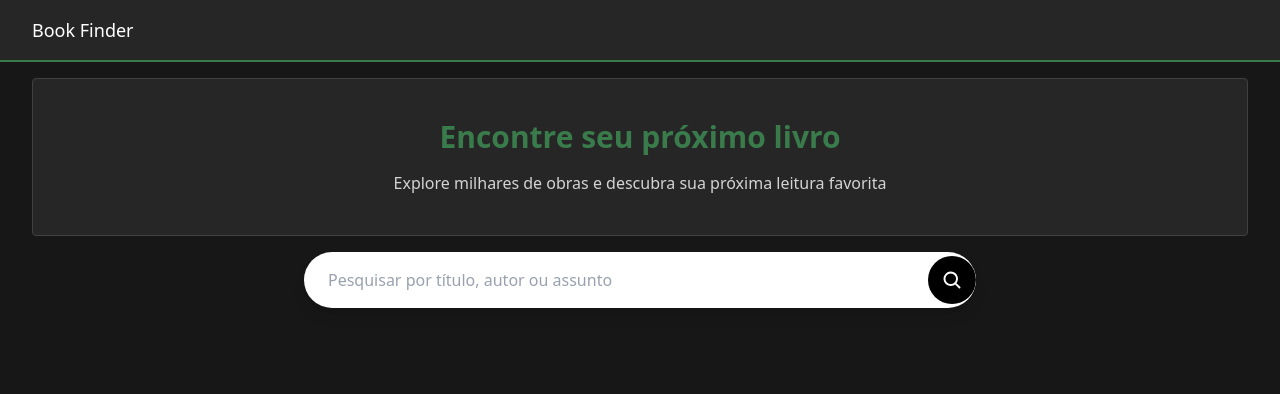
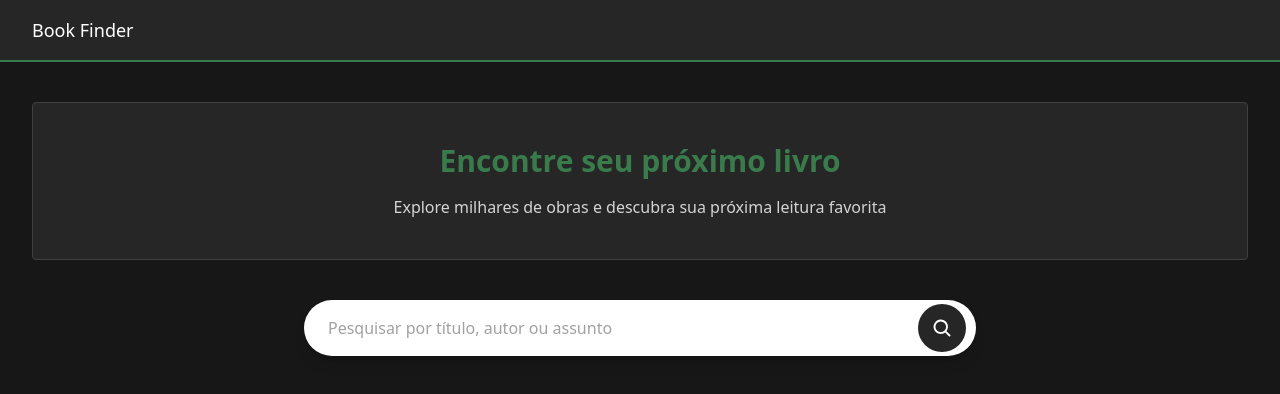
Before and after one commit to thy8000/Book-Finder, a Next.js app in the folder book-finder/: page / in a window 1280 px wide. Shown: the top 394 px of the page. Built offline with nearby package versions, Linux system fonts and the light colour scheme.

Commit message:
💄 Search

```diff
--- a/book-finder/app/components/Search.tsx
+++ b/book-finder/app/components/Search.tsx
@@ -1,3 +1,5 @@
+"use client";
+
 import { MagnifyingGlassIcon } from "@phosphor-icons/react";
 
 interface SearchProps {
@@ -14,11 +16,11 @@ export function Search({ id, placeholder }: SearchProps) {
                     id={id}
                     name={id}
                     placeholder={placeholder}
-                    className="flex-1 px-6 py-4 text-gray-700 placeholder-gray-400 bg-transparent border-none outline-none focus:ring-0"
+                    className="flex-1 px-6 py-4 text-neutral-800 placeholder-neutral-400 bg-transparent border-none outline-none focus:ring-0"
                 />
                 <button
                     type="submit"
-                    className="flex items-center justify-center w-12 h-12 bg-black text-white rounded-full hover:bg-gray-800 transition-colors duration-200 focus:outline-none focus:ring-2 focus:ring-black focus:ring-offset-2"
+                    className="flex items-center justify-center w-12 h-12 mr-2.5 bg-neutral-800 text-white rounded-full hover:bg-neutral-800/80 transition-colors duration-200 focus:outline-none focus:ring-2 focus:ring-neutral-800 focus:ring-offset-2 cursor-pointer"
                     aria-label="Pesquisar"
                 >
                     <MagnifyingGlassIcon className="w-5 h-5" weight="bold" />
--- a/book-finder/app/page.tsx
+++ b/book-finder/app/page.tsx
@@ -11,7 +11,7 @@ export const metadata: Metadata = {
 export default function Home() {
   return (
     <div>
-      <main className="flex flex-col gap-4">
+      <main className="flex flex-col gap-10">
         <Header />
         <HeroHeadline
           title="Encontre seu próximo livro"
```
